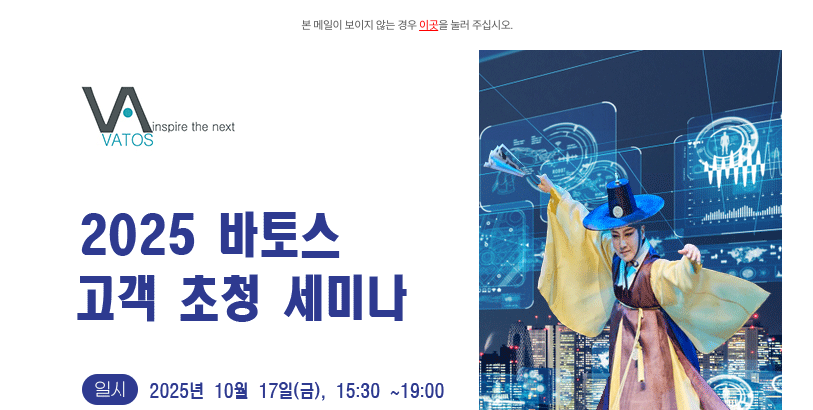
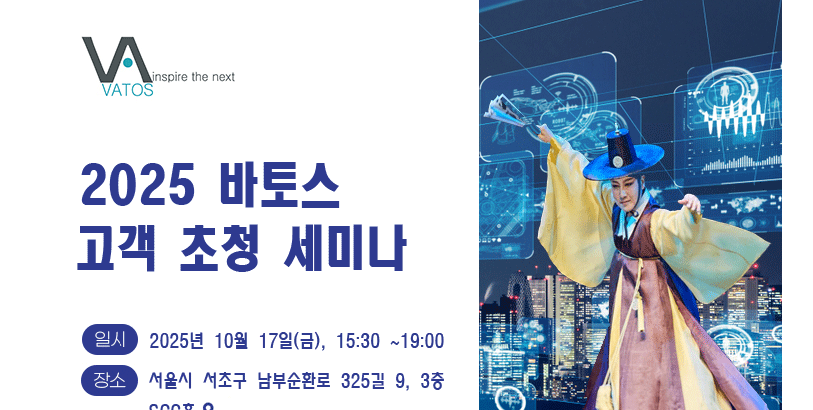
Before and after one commit to jeoungil/jeoungil.github.io, a plain HTML site: page index.html in a window 1280 px wide. Shown: the top 410 px of the page, without its empty margins (233-1046 px from the left). Drawn offline with Linux system fonts and the light colour scheme.

Commit message:
Update index.html

```diff
--- a/index.html
+++ b/index.html
@@ -16,10 +16,6 @@
 </style></head>
 <body>
 <table width="750" border="0" align="center" cellpadding="0" cellspacing="0">
- <tr>
-    <td height="50" align="center" style="font:11px 돋움, dotum, Apple Gothic, Arial, Sans-Serif; letter-spacing:-0.05em; color:#595959; margin:0px; line-height:0px; border:0px;">본 메일이 보이지 않는 경우 <a href=https://jeoungil.github.io/ target="_blank" style="color:#FF0000">이곳</a>을 눌러 주십시오.</td>
-  </tr>
-
   <tr>
     <td><a href="http://vatos.co.kr/" target="_blank"><img src="Vatos_01.gif"  style="display: block;" border="0" /></a></td>
   </tr>
```
